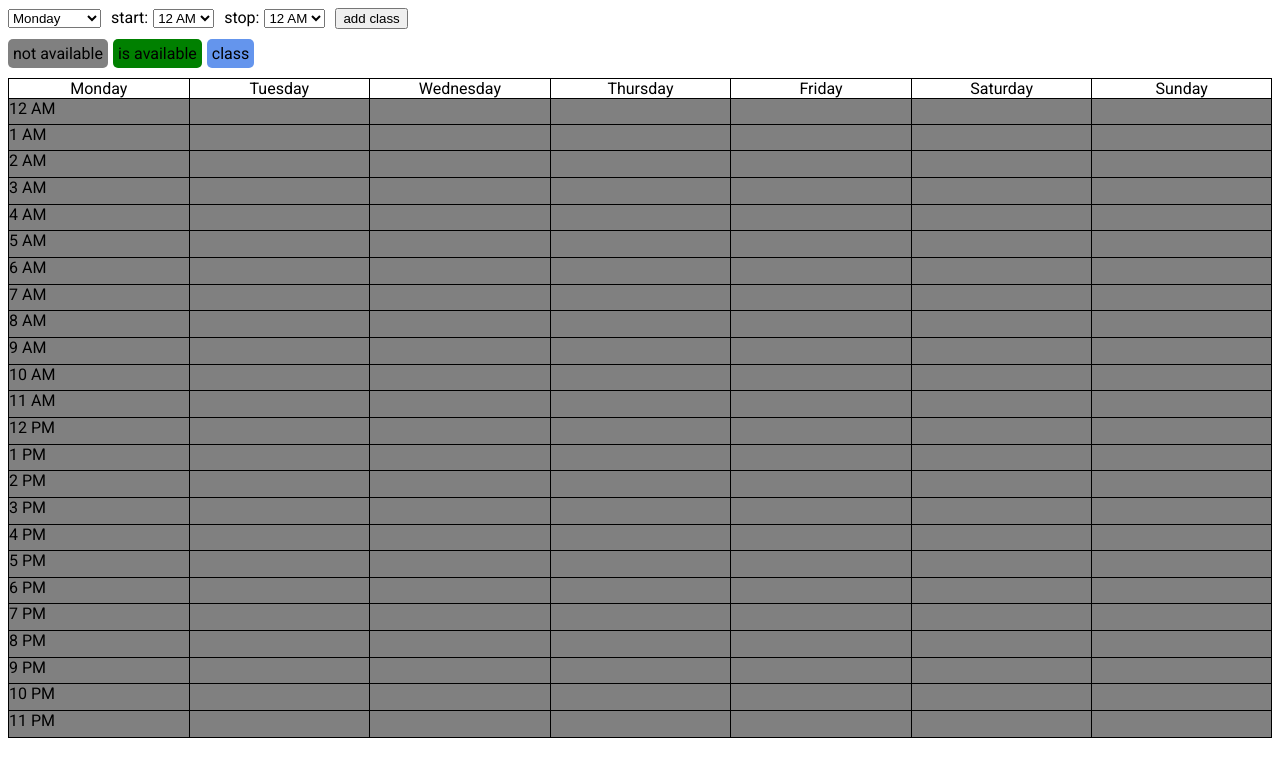
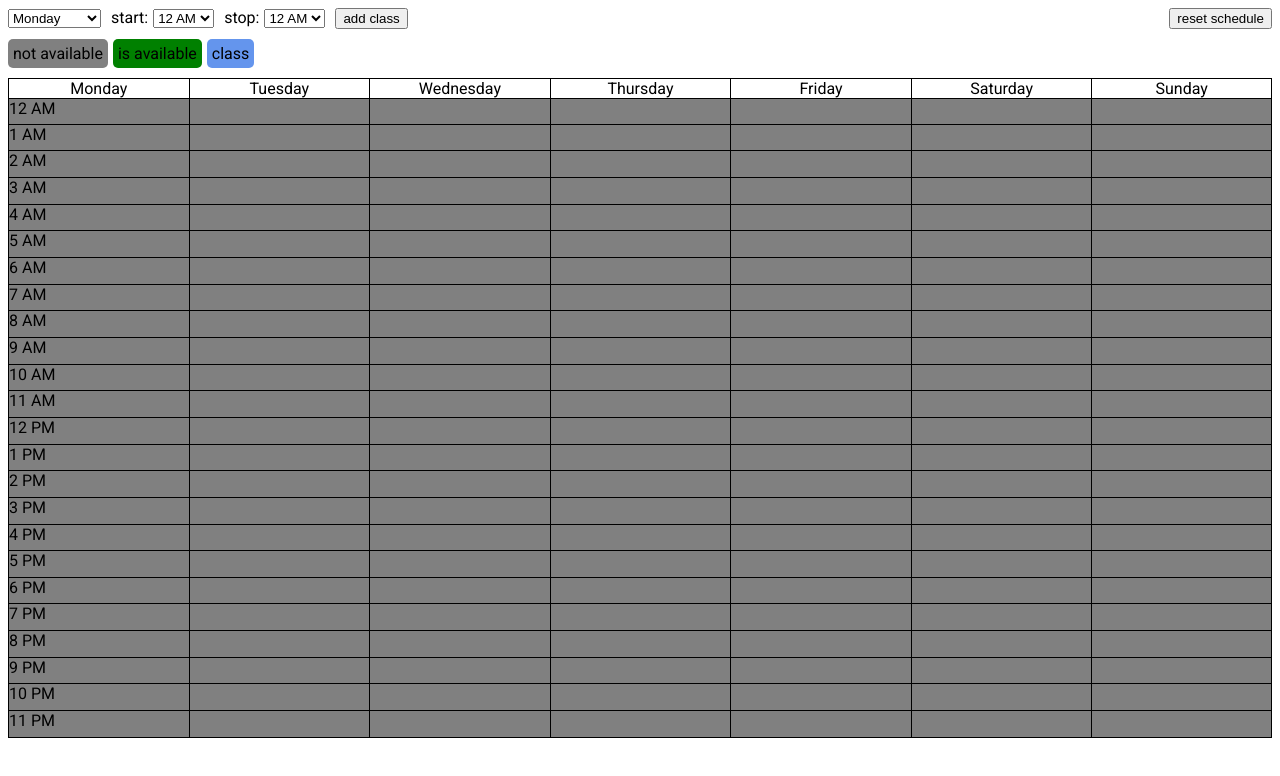
Before and after one commit to sjohns21/create-learn-frontend, a React (Create React App) app: page / in a window 1280 px wide. Shown: the top 776 px of the page. Built offline with nearby package versions, Linux system fonts and the light colour scheme; no server answers.

Commit message:
schedule reset

```diff
--- a/src/components/Week.css
+++ b/src/components/Week.css
@@ -9,6 +9,10 @@
 
 .addClass > select {
     margin-right: 10px;
+}
+
+.reset {
+    float: right;
 }
 
 .key {
--- a/src/components/Week.js
+++ b/src/components/Week.js
@@ -37,7 +37,7 @@ class Week extends Component {
     if (windowIsAvailable) {
       try {
         const response = await fetch(`${API_BASE}/teacher/class`, {
-          method: 'POST', // *GET, POST, PUT, DELETE, etc.
+          method: 'POST',
           headers: {
             'Content-Type': 'application/json'
           },
@@ -71,7 +71,7 @@ class Week extends Component {
   fetchHours = async () => {
     try {
       const response = await fetch(`${API_BASE}/teacher`, {
-        method: 'GET', // *GET, POST, PUT, DELETE, etc.
+        method: 'GET',
         headers: {
           'Content-Type': 'application/json'
         },
@@ -87,6 +87,24 @@ class Week extends Component {
     }
   };
 
+  reset = async () => {
+    try {
+      const response = await fetch(`${API_BASE}/teacher/reset`, {
+        method: 'POST'
+      });
+      const data = await response.json();
+      if (data.reset) {
+        window.alert('reset successful!');
+        this.fetchHours()
+      } else {
+        window.alert('reset not successful, please try again!')
+      }
+    } catch (error) {
+      window.alert('reset not successful, please try again!')
+      console.error(error);
+    }
+  }
+
   render() {
     const days = [];
     for (let i = 0; i < 7; i++) {
@@ -101,7 +119,7 @@ class Week extends Component {
 
     return (
       <>
-        <div className="addClass">
+        <span className="addClass">
           <select name="dayIndex" onChange={this.handleChange}>
             <option value="0">Monday</option>
             <option value="1">Tuesday</option>
@@ -122,7 +140,10 @@ class Week extends Component {
           <button onClick={this.addClass}>
             add class
           </button>
-        </div>
+          </span>
+        <button className="reset" onClick={this.reset}>
+          reset schedule
+        </button>
         <div className="key">
           <span className="notAvailable">
             not available
```
